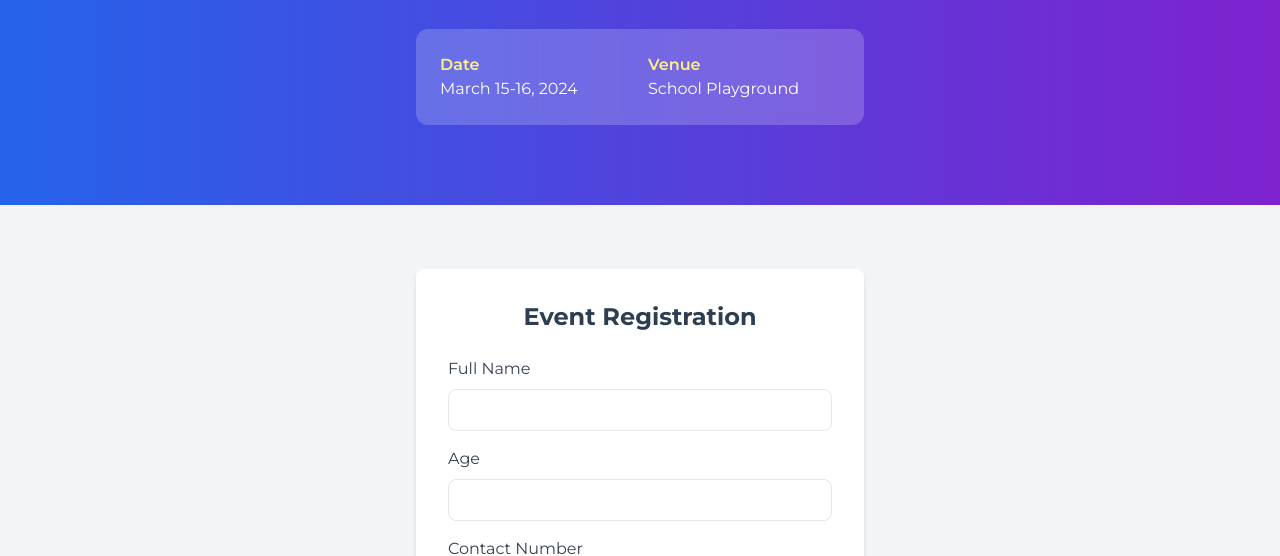
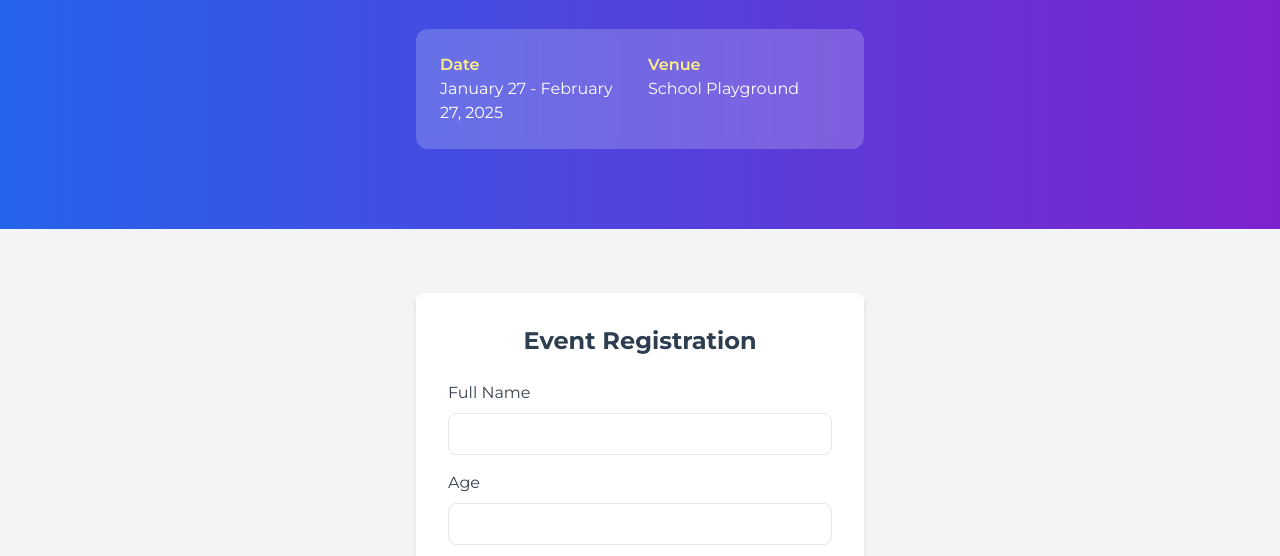
Before and after one commit to walasmullans/parade, a plain HTML site: page index.html in a window 1280 px wide. Shown: the part 255-811 px from the top of the page. Drawn offline with nearby package versions, Linux system fonts and the light colour scheme.

Commit message:
index.html

```diff
--- a/index.html
+++ b/index.html
@@ -50,7 +50,7 @@
                 <div class="grid grid-cols-2 gap-4 text-left">
                     <div>
                         <h3 class="font-semibold text-yellow-200">Date</h3>
-                        <p>March 15-16, 2024</p>
+                        <p>January 27 - February 27, 2025</p>
                     </div>
                     <div>
                         <h3 class="font-semibold text-yellow-200">Venue</h3>
```
